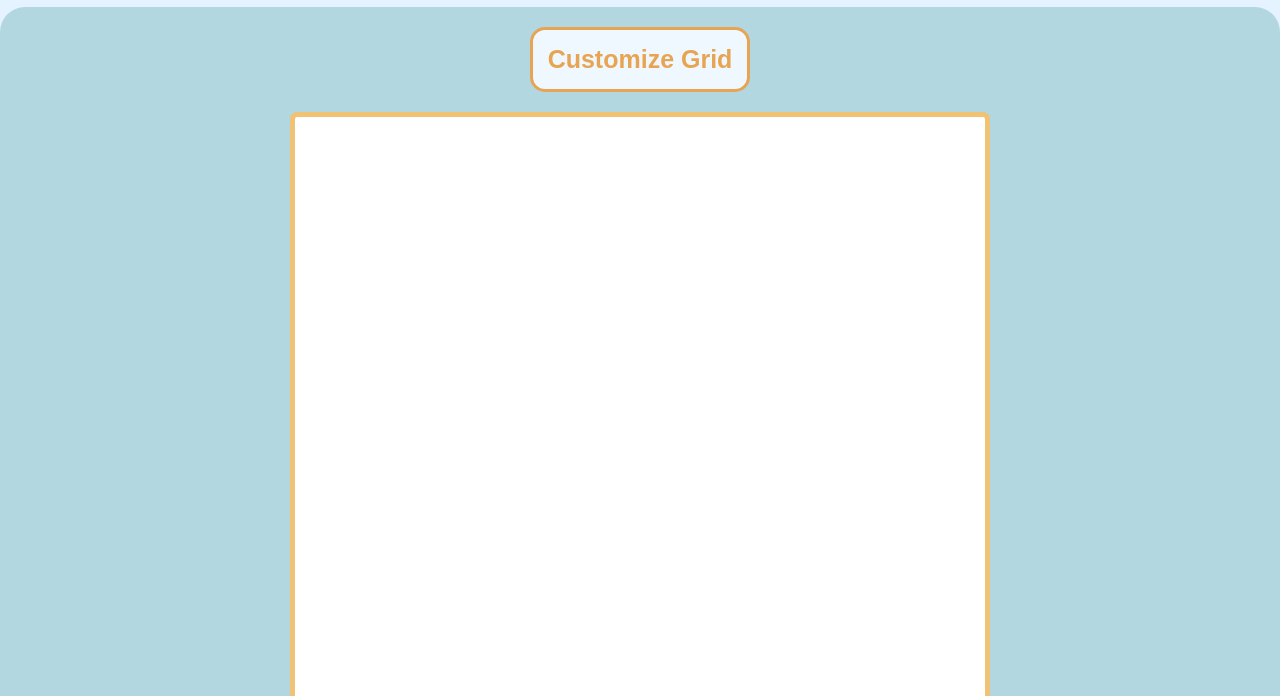
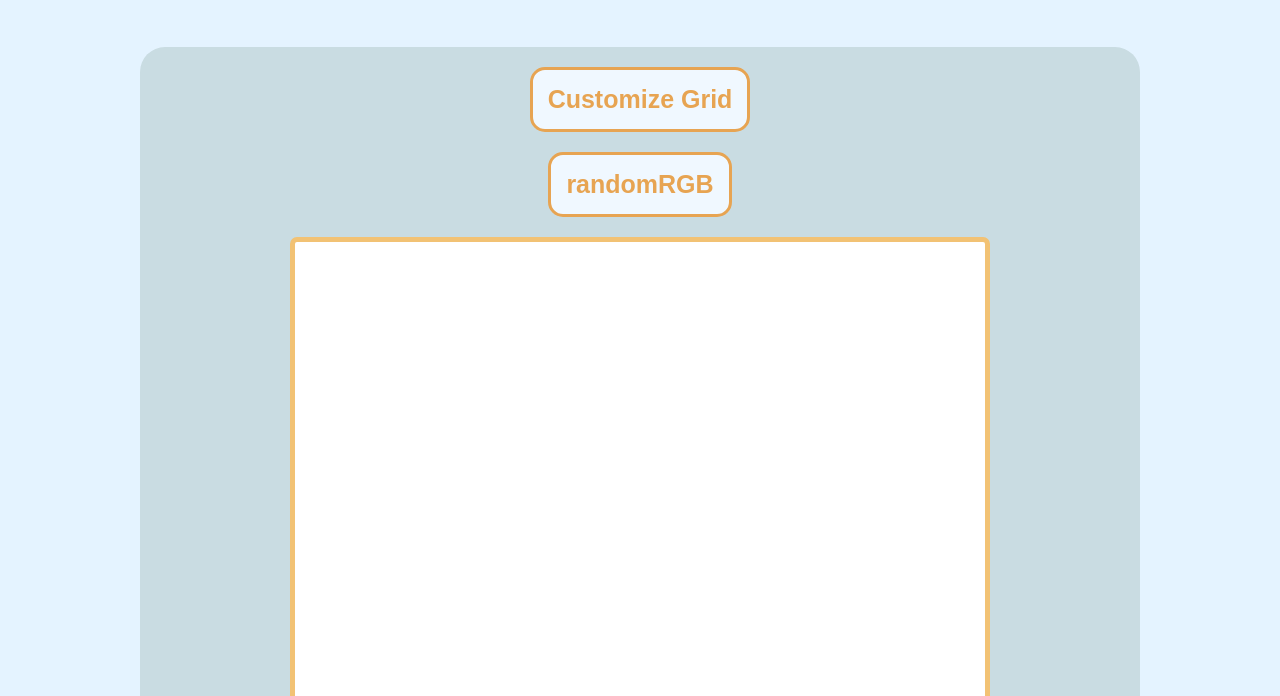
Before and after one commit to ShivamUniyal-22CS-30/Etch-a-Sketch, a plain HTML site: page index.html in a window 1280 px wide. Shown: the part 104-800 px from the top of the page. Drawn offline with Linux system fonts and the light colour scheme.

Commit message:
added randomRGB button

```diff
--- a/index.html
+++ b/index.html
@@ -9,8 +9,11 @@
 </head>
 <body>
     <h1>Etch-a-Sketch</h1>
-    <div class="allBackground" style="width:auto; margin: 10px auto; padding:20px; background-color: rgb(179, 215, 225)">
-        <button>Customize Grid</button>
+    <div class="allBackground">
+        <div class="allButtons">
+            <button>Customize Grid</button>
+            <button class="randomRGB">randomRGB</button>
+        </div>
         <div id="container"></div>
     </div>
 </body>
```
